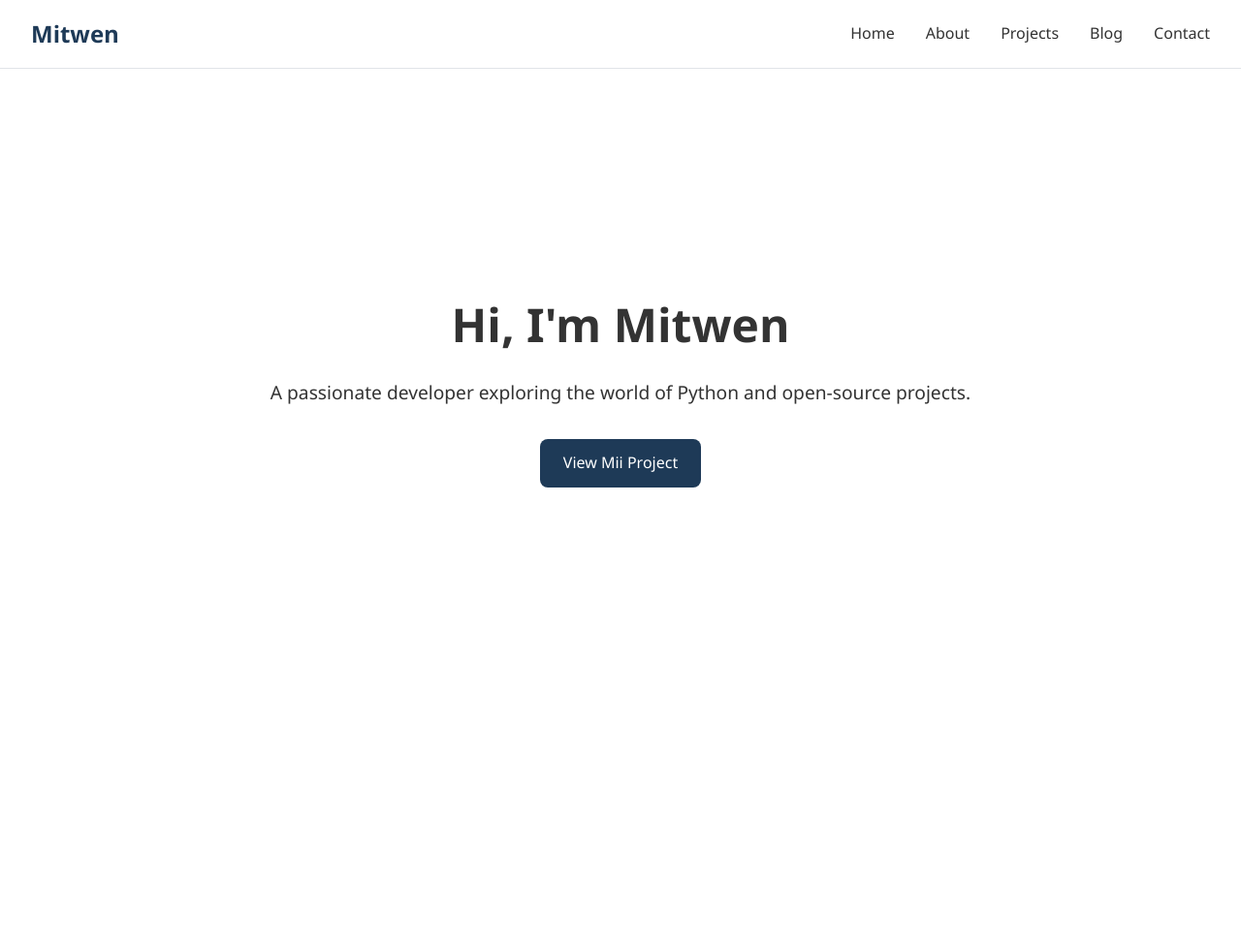
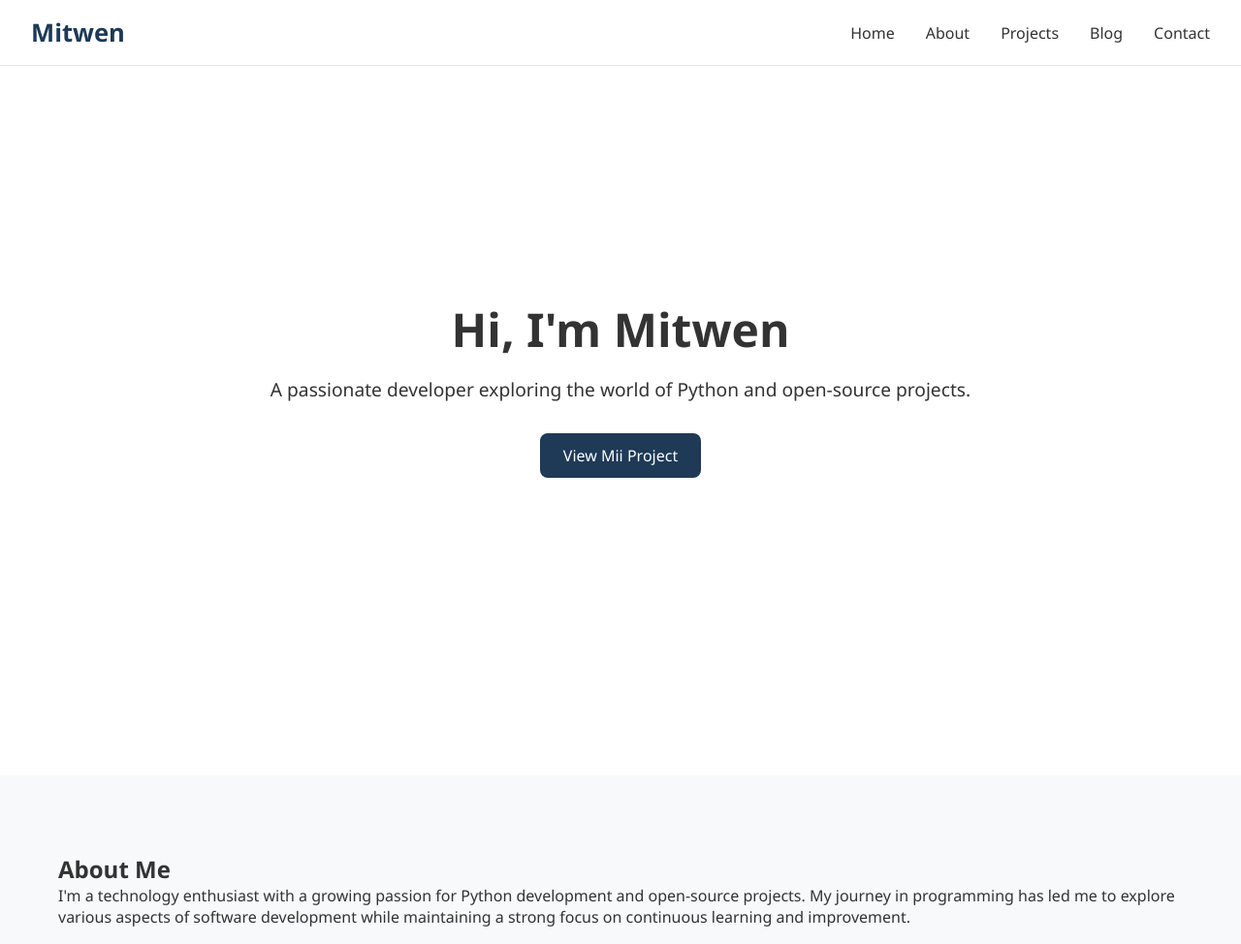
Before and after one commit to mitwenx/mii, a plain HTML site: page index.html in a window 1280 px wide. Shown: the top 974 px of the page at 97% size. Before the commit the page ends 800 px from the top, so only its background shows below. Drawn offline with Linux system fonts and the light colour scheme.

Commit message:
Update Styles.css

```diff
--- a/Styles.css
+++ b/Styles.css
@@ -9,7 +9,7 @@
     --transition: all 0.3s ease;
 }
 
-/* Dark mode */
+/* Dark Mode */
 @media (prefers-color-scheme: dark) {
     :root {
         --primary-color: #4a9eff;
@@ -27,39 +27,39 @@
     box-sizing: border-box;
 }
 
-html, body {
-    height: 100vh; /* Make sure it covers full screen */
-    overflow: hidden; /* Prevent scrolling */
+html {
     scroll-behavior: smooth;
 }
 
 body {
-    font-family: 'Segoe UI', Roboto, Oxygen, Ubuntu, Cantarell, 'Open Sans', sans-serif;
-    line-height: 1.6;
+    font-family: 'Segoe UI', Roboto, 'Open Sans', sans-serif;
     color: var(--text-color);
     background-color: var(--bg-color);
 }
 
-/* Prevent scrolling */
-body.no-scroll {
-    overflow: hidden;
+/* Container */
+.container {
+    max-width: 1200px;
+    margin: 0 auto;
+    padding: 0 20px;
 }
 
-/* Navigation */
+/* Navbar */
 .navbar {
     position: fixed;
-    top: 0;
-    left: 0;
-    right: 0;
+    width: 100%;
     background: var(--bg-color);
     border-bottom: 1px solid var(--border-color);
-    padding: 1rem;
+    padding: 1rem 2rem;
     z-index: 1000;
+    display: flex;
+    justify-content: space-between;
+    align-items: center;
     backdrop-filter: blur(10px);
 }
 
 .nav-brand {
-    font-size: 1.5rem;
+    font-size: 1.6rem;
     font-weight: bold;
     color: var(--primary-color);
 }
@@ -69,13 +69,9 @@ body.no-scroll {
 }
 
 .nav-menu-button {
-    position: fixed;
-    top: 1rem;
-    right: 1rem;
-    font-size: 1.5rem;
+    font-size: 1.8rem;
     cursor: pointer;
     color: var(--text-color);
-    z-index: 1001;
 }
 
 /* Mobile Menu */
@@ -113,28 +109,13 @@ body.no-scroll {
     color: var(--primary-color);
 }
 
-/* Sections */
-.section {
-    display: none;  /* Hide all sections */
-    height: 100vh;
-    justify-content: center;
+/* Hero Section */
+.hero {
+    min-height: 100vh;
+    display: flex;
     align-items: center;
     text-align: center;
-    padding: 80px 20px;
-}
-
-/* Show active section */
-.section.active {
-    display: flex;
-}
-
-/* Hero Section */
-.hero {
-    height: 100vh;
-    display: flex;
-    justify-content: center;
-    align-items: center;
-    text-align: center;
+    padding: 80px 0;
 }
 
 .hero h1 {
@@ -147,13 +128,10 @@ body.no-scroll {
     font-size: 1.2rem;
     color: var(--text-color);
     margin-bottom: 2rem;
-    animation: fadeInUp 0.8s ease 0.2s backwards;
 }
 
 /* Buttons */
-.cta-button,
-.project-button,
-.submit-button {
+.cta-button {
     display: inline-block;
     padding: 12px 24px;
     background: var(--primary-color);
@@ -164,29 +142,46 @@ body.no-scroll {
     border: none;
     cursor: pointer;
     font-size: 1rem;
-    animation: fadeInUp 0.8s ease 0.4s backwards;
 }
 
-.cta-button:hover,
-.project-button:hover,
-.submit-button:hover {
+.cta-button:hover {
     background: var(--hover-color);
     transform: translateY(-2px);
 }
 
-/* Animations */
-@keyframes fadeInUp {
-    from {
-        opacity: 0;
-        transform: translateY(20px);
-    }
-    to {
-        opacity: 1;
-        transform: translateY(0);
-    }
+/* About Section */
+.about {
+    padding: 80px 0;
+    background: var(--card-bg);
 }
 
-/* Desktop Styles */
+.interests-grid {
+    display: grid;
+    grid-template-columns: repeat(auto-fit, minmax(250px, 1fr));
+    gap: 20px;
+    margin-top: 40px;
+}
+
+.interest-card {
+    background: var(--bg-color);
+    padding: 20px;
+    border-radius: var(--radius);
+    text-align: center;
+    transition: var(--transition);
+    border: 1px solid var(--border-color);
+}
+
+.interest-card:hover {
+    transform: translateY(-5px);
+}
+
+.interest-card i {
+    font-size: 2rem;
+    color: var(--primary-color);
+    margin-bottom: 1rem;
+}
+
+/* Responsive Navbar */
 @media (min-width: 768px) {
     .nav-menu-button {
         display: none;
@@ -196,10 +191,6 @@ body.no-scroll {
         display: flex;
         gap: 2rem;
         list-style: none;
-        position: absolute;
-        right: 2rem;
-        top: 50%;
-        transform: translateY(-50%);
     }
 
     .nav-links a {
@@ -211,8 +202,4 @@ body.no-scroll {
     .nav-links a:hover {
         color: var(--primary-color);
     }
-
-    .navbar {
-        padding: 1rem 2rem;
-    }
 }
```
